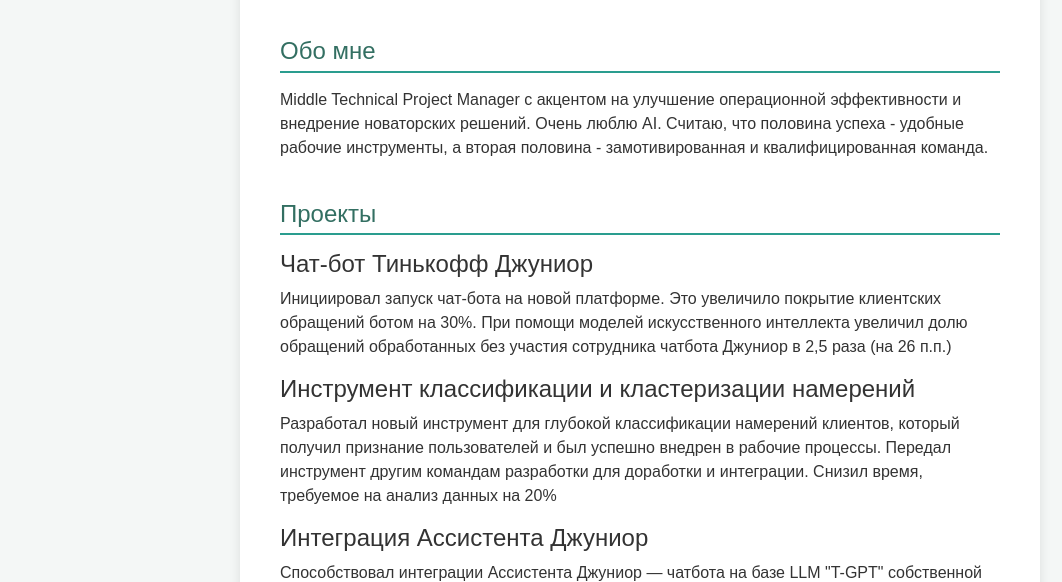
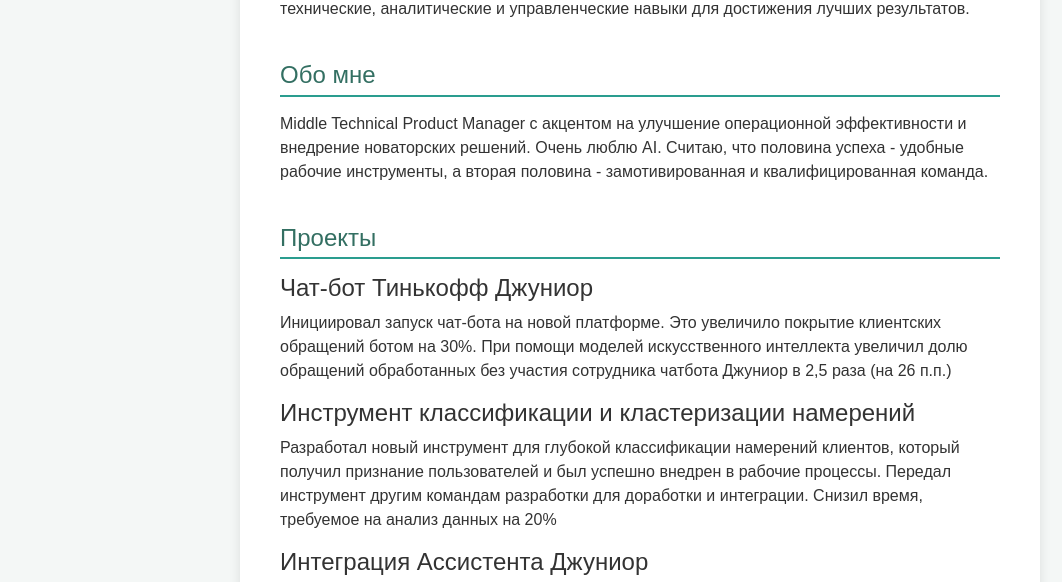
Before and after one commit to vladmcliar/iojdf, a website: page public/index.html in a window 1280 px wide. Shown: the part 440-1022 px from the top of the page, without its empty margins (0-1062 px from the left). Drawn offline with nearby package versions, Linux system fonts and the light colour scheme.

Commit message:
Update index.html

```diff
--- a/public/index.html
+++ b/public/index.html
@@ -1,3 +1,5 @@
+Вот изменённый код с заменой “Технический менеджер проектов” на “Технический менеджер продукта” на обоих языках:
+
 <!DOCTYPE html>
 <html lang="ru">
 <head>
@@ -215,13 +217,13 @@
             'ru': {
                 'title': 'Резюме - Владислав Семенов',
                 'name': 'Владислав Семенов',
-                'position': 'Технический менеджер проектов',
+                'position': 'Технический менеджер продукта',
                 'position-intent': 'Интент-аналитик',
                 'profile': 'Профессиональный профиль',
                 'profile-text': 'Я стремлюсь быть надежным партнером для своей команды и бизнеса, приводя проекты к успешной реализации. Меня привлекают сложные задачи и вызовы, где я могу применить свои технические, аналитические и управленческие навыки для достижения лучших результатов.',
                 'location': 'Санкт-Петербург',
                 'about-me': 'Обо мне',
-                'summary': 'Middle Technical Project Manager с акцентом на улучшение операционной эффективности и внедрение новаторских решений. Очень люблю AI. Считаю, что половина успеха - удобные рабочие инструменты, а вторая половина - замотивированная и квалифицированная команда.',
+                'summary': 'Middle Technical Product Manager с акцентом на улучшение операционной эффективности и внедрение новаторских решений. Очень люблю AI. Считаю, что половина успеха - удобные рабочие инструменты, а вторая половина - замотивированная и квалифицированная команда.',
                 'cases': 'Проекты',
                 'case1-title': 'Чат-бот Тинькофф Джуниор',
                 'case1-desc': 'Инициировал запуск чат-бота на новой платформе. Это увеличило покрытие клиентских обращений ботом на 30%. При помощи моделей искусственного интеллекта увеличил долю обращений обработанных без участия сотрудника чатбота Джуниор в 2,5 раза (на 26 п.п.)',
@@ -257,85 +259,80 @@
                 'education': 'Образование',
                 'education1': 'Российская таможенная академия, 2016-2022',
                 'education2': 'Яндекс.Практикум - Python Developer, 2022-2023',
-                'contact': 'Контактные данные'
+                'contact': 'Контакты',
             },
             'en': {
                 'title': 'Resume - Vladislav Semenov',
                 'name': 'Vladislav Semenov',
-                'position': 'Technical Project Manager',
+                'position': 'Technical Product Manager',
                 'position-intent': 'Intent Analyst',
                 'profile': 'Professional Profile',
-                'profile-text': 'I aspire to be a reliable partner for my team and business, driving projects to successful completion. I am drawn to complex challenges where I can apply my analytical and management skills to achieve outstanding results.',
-                'location': 'Saint-Petersburg',
+                'profile-text': 'I strive to be a reliable partner for my team and business, leading projects to successful implementation. I am drawn to complex challenges where I can apply my technical, analytical, and management skills to achieve outstanding results.',
+                'location': 'Saint Petersburg',
                 'about-me': 'About Me',
-                'summary': 'Middle Technical Product Manager focused on improving operational efficiency and introducing innovative solutions. I’m always on the lookout for ways to enhance processes and build something new. I’m results-driven and constantly available to support my colleagues at work.',
+                'summary': 'Middle Technical Product Manager focusing on improving operational efficiency and implementing innovative solutions. Passionate about AI. I believe half the success lies in user-friendly work tools and the other half in a motivated and skilled team.',
                 'cases': 'Projects',
-                'case1-title': 'Chatbot Tinkoff Junior',
-                'case1-desc': 'Coordinated the launch of a chatbot that transformed customer interaction and optimized processes. Participated in the analysis and development of methods to prevent spam.',
+                'case1-title': 'Tinkoff Junior Chatbot',
+                'case1-desc': 'Initiated the launch of a chatbot on a new platform, increasing coverage of client requests handled by the bot by 30%. Using AI models, boosted the share of requests processed without staff involvement by Junior chatbot 2.5 times (by 26 percentage points).',
                 'case2-title': 'Intent Classification and Clustering Tool',
-                'case2-desc': 'Developed a new tool for in-depth client intent classification, which received positive feedback and was successfully integrated into workflows.',
-                'case3-title': 'Integration of Junior-Assistant',
-                'case3-desc': "Facilitated the deployment of Junior-Assistant, a brand new chatbot based on our native LLM - T-GPT. Contributed to the technical planning and support of its integration to Support chat.",
+                'case2-desc': 'Developed a new tool for in-depth classification of client intents, which received user recognition and was successfully implemented in workflows. Transferred the tool to other development teams for further refinement and integration. Reduced the time required for data analysis by 20%.',
+                'case3-title': 'Junior Assistant Integration',
+                'case3-desc': 'Facilitated the integration of Junior Assistant — an LLM "T-GPT" chatbot developed in-house. Participated in technical planning and support for integration into the support chat, reducing spam requiring operator processing by 10%.',
                 'skills': 'Skills',
                 'english-language': 'English B2',
                 'extra-skill1': 'Project Management',
-                'extra-skill1-desc': 'Experience in Agile, Scrum, Kanban, Notion.',
+                'extra-skill1-desc': 'Experience in Agile, Scrum, Kanban, Metabase. Successfully lead a team of 5 people. Team performance metrics are among the highest in the department.',
                 'extra-skill2': 'Analytical Skills',
-                'extra-skill2-desc': 'Intuitive understanding of data usage and its application in decision-making.',
+                'extra-skill2-desc': 'Searching, extracting, interpreting data, and using it for decision-making.',
                 'extra-skill3': 'Team Collaboration',
-                'extra-skill3-desc': 'Ability to engage in dialogue and find common ground with colleagues.',
+                'extra-skill3-desc': 'Ability to communicate and build rapport with colleagues, understand motivations of all sides, and find mutually beneficial solutions.',
                 'process-optimization': 'Process Optimization',
-                'process-optimization-desc': 'Creating and implementing effective strategies to improve performance.',
+                'process-optimization-desc': 'Creating and implementing efficient strategies for improved outcomes.',
                 'technology-implementation': 'Technology Implementation',
-                'technology-implementation-desc': 'Ensuring successful implementation of new technologies.',
+                'technology-implementation-desc': 'Ensuring successful adoption of new technologies.',
                 'presentation-skills': 'Presentation Skills',
-                'presentation-skills-desc': 'Ability to convincingly communicate ideas to an audience.',
+                'presentation-skills-desc': 'Ability to effectively communicate ideas to an audience.',
                 'creative-thinking': 'Creative Thinking',
-                'creative-thinking-desc': 'Approach to problem-solving from a non-standard perspective.',
+                'creative-thinking-desc': 'Approaching problem-solving from unconventional perspectives.',
                 'work-experience': 'Work Experience',
                 'employment-period-intent': 'November 2022 — August 2023',
-                'work-description-intent1': 'Analyzed customer requests for training the classification model to enhance the bot’s understanding.',
+                'work-description-intent1': 'Analyzed client requests for training a classification model to improve bot understanding accuracy.',
                 'employment-period': 'August 2023 — Present',
-                'work-description1': 'Leading product strategy and planning, achieving significant results in process automation.',
-                'work-description2': 'Enhanced existing solutions and developed new tools for data analysis.',
-                'work-description3': 'Organized team workflows and facilitated collaboration between various business departments.',
-                'work-description4': 'Successfully improved key performance indicators and ensured project completion within time and budget constraints.',
-                'work-description5': 'Managed interactions between development, testing, and marketing teams to achieve the best results.',
+                'work-description1': 'Driving product strategy and planning, achieving significant results in process automation.',
+                'work-description2': 'Improved existing solutions and implemented new data analysis tools.',
+                'work-description3': 'Organized team operations and cross-department business interaction.',
+                'work-description4': 'Successfully enhanced key performance indicators and delivered projects within time and budget constraints.',
+                'work-description5': 'Managed interactions between developers, testing, and marketing teams for optimal outcomes.',
                 'education': 'Education',
                 'education1': 'Russian Customs Academy, 2016-2022',
-                'education2': 'Yandex Practicum - Python Developer, 2022-2023',
-                'contact': 'Contact'
+                'education2': 'Yandex.Practicum - Python Developer, 2022-2023',
+                'contact': 'Contact Information',
             }
         };
 
-        // Переключение языков
-        const langButtons = document.querySelectorAll('.language-switcher button');
+        const buttons = document.querySelectorAll('.language-switcher button');
+        const translateElems = document.querySelectorAll('[data-translate]');
 
-        langButtons.forEach(button => {
-            button.addEventListener('click', () => {
-                const selectedLang = button.id;
-                setLanguage(selectedLang);
+        buttons.forEach(button => {
+            button.addEventListener('click', function() {
+                // Меняем активный язык
+                buttons.forEach(btn => btn.classList.remove('active'));
+                this.classList.add('active');
+                const lang = this.id;
 
-                langButtons.forEach(btn => btn.classList.remove('active'));
-                button.classList.add('active');
+                // Переводим элементы
+                translateElems.forEach(elem => {
+                    const translateKey = elem.getAttribute('data-translate');
+                    if (translations[lang] && translations[lang][translateKey]) {
+                        elem.textContent = translations[lang][translateKey];
+                    }
+                });
             });
         });
 
-        // Функция для установки языка
-        function setLanguage(language) {
-            document.querySelectorAll('[data-translate]').forEach(element => {
-                const translateKey = element.getAttribute('data-translate');
-                element.innerText = translations[language][translateKey];
-            });
-
-            // Обновляем title страницы
-            document.title = translations[language]['title'];
-        }
-
-        // Установить язык по умолчанию
-        setLanguage('ru');
+        // Устанавливаем язык по умолчанию
+        buttons[0].click();
     });
     </script>
-
-    </body>
+</body>
 </html>
```
